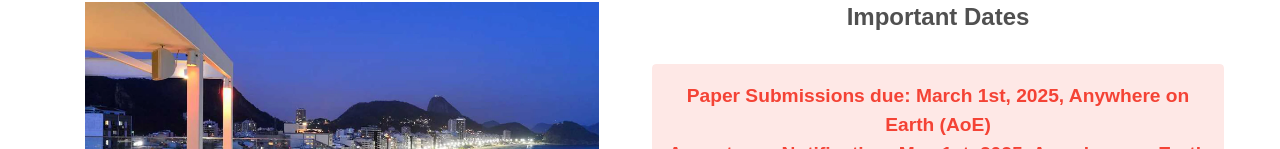
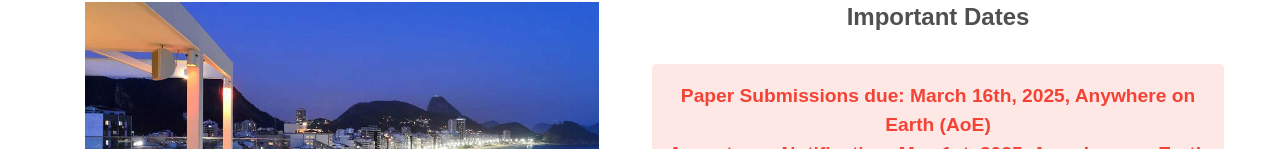
Before and after one commit to Fusion2025/web, a Nuxt app: page / in a window 1280 px wide. Shown: the part 651-800 px from the top of the page. Built offline with nearby package versions, Linux system fonts and the light colour scheme.

Commit message:
feat: update dates

```diff
--- a/pages/call-for-papers.vue
+++ b/pages/call-for-papers.vue
@@ -254,7 +254,7 @@
         <h2 class="page-title">Important Dates</h2>
         <ul class="page-content no-list pt-2 pl-md-6">
           <li class="pt-2">
-            – Full paper submission: March 1st, 2025, Anywhere on Earth (AoE)
+            – Full paper submission: March 16th, 2025, Anywhere on Earth (AoE)
           </li>
           <li class="pt-2">
             – Notification of paper acceptance: May 1st, 2025, Anywhere on Earth
--- a/pages/index.vue
+++ b/pages/index.vue
@@ -25,7 +25,9 @@
           variant="tonal"
           color="red"
         >
-          <p>Paper Submissions due: March 1st, 2025, Anywhere on Earth (AoE)</p>
+          <p>
+            Paper Submissions due: March 16th, 2025, Anywhere on Earth (AoE)
+          </p>
           <p>Acceptance Notification: May 1st, 2025, Anywhere on Earth (AoE)</p>
           <p>Camera Ready due: June 1st, 2025, Anywhere on Earth (AoE)</p>
         </v-alert>
--- a/pages/submit.vue
+++ b/pages/submit.vue
@@ -214,7 +214,7 @@
         <h2 class="page-title">Important Dates</h2>
         <ul class="page-content no-list pt-2 pl-md-6">
           <li class="pt-2">
-            – Full paper submission: March 1st, 2025, Anywhere on Earth (AoE)
+            – Full paper submission: March 16th, 2025, Anywhere on Earth (AoE)
           </li>
           <li class="pt-2">
             – Notification of paper acceptance: May 1st, 2025, Anywhere on Earth
```
